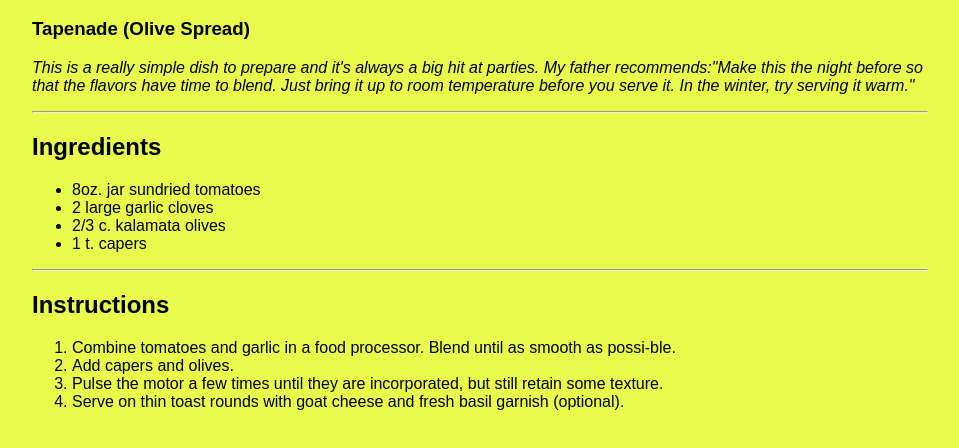
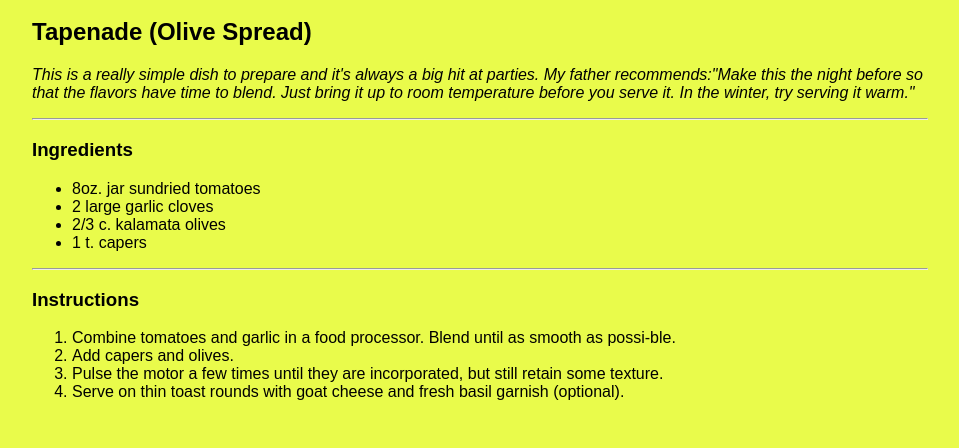
Before and after one commit to mddesigns/123, a plain HTML site: page blackgoose/tapenade.html in a window 1280 px wide. Shown: the part 254-702 px from the top of the page, without its empty margins (160-1119 px from the left). Drawn offline with Linux system fonts and the light colour scheme.

Commit message:
Add files via upload

```diff
--- a/blackgoose/tapenade.html
+++ b/blackgoose/tapenade.html
@@ -3,7 +3,7 @@
 
 <head>
 <meta charset="utf-8">
-<title>Black Goose Bistro: Tapenade (Olive Spread)</title>
+<title>Black Goose Bistro: Tapenade(Olive Spread)</title>
 <style>
 body {
 background-color: #E9FB4B;
@@ -26,10 +26,10 @@ margin-top: 30px;
 
 <body>
 <h1><img src="blackgoose.png" alt="Black Goose logo"><br>Black Goose Bistro</h1>
-<h3>Tapenade (Olive Spread)</h3>
+<h2>Tapenade (Olive Spread)</h2>
 <p><i>This is a really simple dish to prepare and it's always a big hit at parties.  My father recommends:"Make this the night before so that the flavors have time to blend. Just bring it up to room temperature before you serve it. In the winter, try serving it warm."</i></p>
 <hr>
-<h2>Ingredients</h2>
+<h3>Ingredients</h3>
 <ul>
 <li>8oz. jar sundried tomatoes</li>
 <li>2 large garlic cloves</li>
@@ -37,7 +37,7 @@ margin-top: 30px;
 <li>1 t. capers</li>
 </ul>
 <hr>
-<h2>Instructions</h2>
+<h3>Instructions</h3>
 <ol>
 <li>Combine tomatoes and garlic in a food processor. Blend until as smooth as possi-ble.</li>
 <li>Add capers and olives.</li>
```
